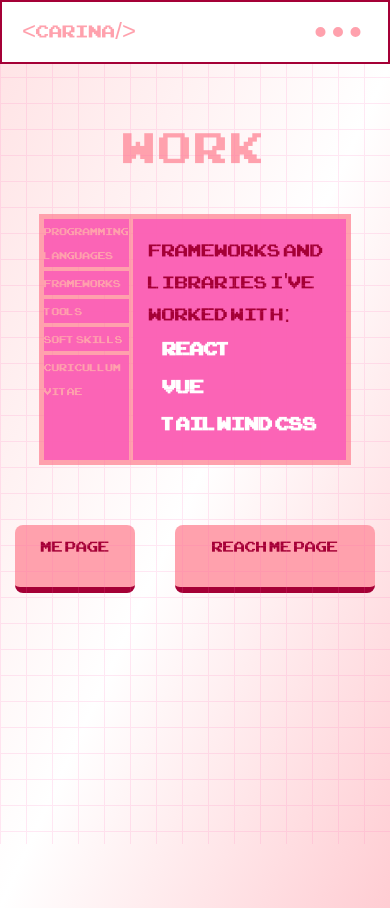
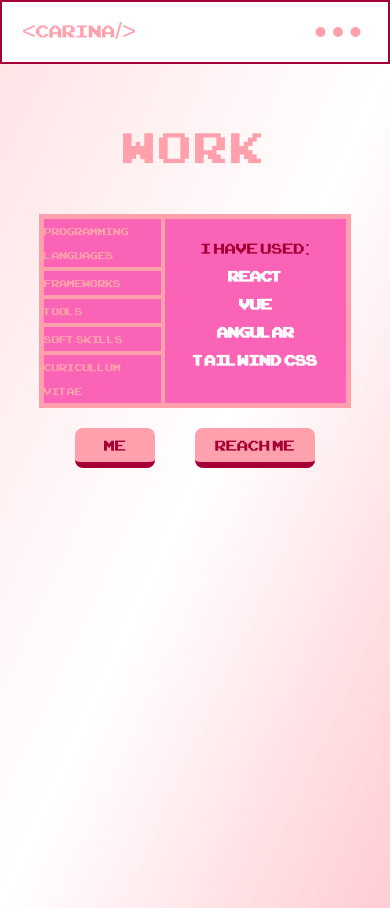
Before and after one commit to carinacostachee/portofolio, a React (Vite) app: page /work in a window 390 px wide. Both pictures are taken after a click on the element "Frameworks". Built offline with nearby package versions, Linux system fonts and the light colour scheme.

Commit message:
chore: finished fixing responsiveness to work page and cleaned the code a bit

```diff
--- a/src/components/CV.tsx
+++ b/src/components/CV.tsx
@@ -1,24 +1,26 @@
 const CV = () => {
   return (
     <div className="flex flex-col justify-center items-center gap-5">
-      <span className="font-arcade text-rose-800 text-[30px] whitespace-pre">
-        {"Here  you  can  download  my  CV"}
+      <span className="font-arcade text-rose-800 font-bold text-xl sm:text-3xl ">
+        {"More info about me"}
       </span>
       <a
         href="/curriculumvitae.pdf"
         download
         type="button"
-        className=" button w-50 h-17 bg-rose-300 rounded-lg cursor-pointer select-none
+        className=" button w-30 h-10 sm:w-50 sm:h-17 bg-rose-300 rounded-lg cursor-pointer select-none
                         active:translate-y-2
                         active:[box-shadow:0_0_0_0_#881337]
                         active:border-b-[0px]
                         transition-all duration-150
                         shadow-4xl
                         border-b-[6px] border-rose-800
-                        font-arcade text-rose-800  text-[30px]
+                        font-arcade text-rose-800  text-xl sm:text-3xl
                                                                 "
       >
-        <span className="flex justify-center items-center mt-2">My CV</span>
+        <span className="flex justify-center items-center mt-1 sm:mt-2">
+          My CV
+        </span>
       </a>
     </div>
   );
--- a/src/components/Frameworks.tsx
+++ b/src/components/Frameworks.tsx
@@ -1,13 +1,20 @@
 const Frameworks = () => {
   return (
     <div className="flex flex-col justify-center items-center">
-      <div className="text-2xl font-arcade text-rose-800">
-        Frameworks and Libraries I've worked with:
+      <div className=" text-xl sm:text-2xl font-arcade text-rose-800">
+        I have used:
       </div>
-      <ol>
-        <li className="font-arcade text-white font-bold text-[25px]">React</li>
-        <li className="font-arcade text-white font-bold text-[25px]">Vue</li>
-        <li className="font-arcade text-white font-bold text-[25px]">
+      <ol className="flex flex-col justify-center items-center">
+        <li className="font-arcade text-white font-bold text-xl sm:text-3xl">
+          React
+        </li>
+        <li className="font-arcade text-white font-bold text-xl sm:text-3xl">
+          Vue
+        </li>
+        <li className="font-arcade text-white font-bold text-xl sm:text-3xl">
+          Angular
+        </li>
+        <li className="font-arcade text-white font-bold text-xl sm:text-3xl">
           Tailwind CSS
         </li>
       </ol>
--- a/src/components/HeroSectionHome.tsx
+++ b/src/components/HeroSectionHome.tsx
@@ -1,6 +1,5 @@
 import { Link } from "react-router-dom";
 import { useState } from "react";
-import BackgroundStyle from "../components/BackgroundStyle";
 
 const HeroSectionHome = () => {
   const [showFolders, setShowFolders] = useState(false);
@@ -18,8 +17,7 @@ const HeroSectionHome = () => {
 
   return (
     <div className="min-h-screen w-full bg-gradient-to-br from-rose-100 via-white to-rose-200 overflow-hidden ">
-      <BackgroundStyle />
-      <div className="flex flex-col lg:flex-row justify-center items-center h-screen gap-10 p-4 z-12">
+      <div className="flex flex-col lg:flex-row justify-center items-center min-h-screen gap-10 p-4 z-12">
         <div className="flex flex-col items-center gap-4">
           <div className="font-inconsolata text-rose-300 font-bold text-2xl sm:4xl">
             Type 'ls' in the terminal to see secret folders!
@@ -67,7 +65,7 @@ const HeroSectionHome = () => {
         </div>
 
         {showFolders && (
-          <div className="mt-1  text-rose-300 flex flex-row sm:flex-col gap-4  justify-center items-center">
+          <div className="mt-1  text-rose-300 flex flex-row md:flex-row lg:flex-col sm:flex-col gap-4  justify-center items-center">
             <div className="flex flex-col items-center">
               <img
                 src="/photos/pinkfolder.png"
--- /dev/null
+++ b/src/components/NavButtons.tsx
@@ -0,0 +1,48 @@
+import { Link } from "react-router-dom";
+
+const NavButtons = () => {
+  return (
+    <div className="flex flex-row justify-center items-center gap-10 sm:mt-15 lg:mt-2">
+      <Link
+        to="/about"
+        download
+        type="button"
+        className=" button w-20 h-10 sm:w-30 sm:h-17 bg-rose-300 rounded-lg cursor-pointer select-none
+                        active:translate-y-2
+                        active:[box-shadow:0_0_0_0_#881337]
+                        active:border-b-[0px]
+                        transition-all duration-150
+                        shadow-4xl
+                        border-b-[6px] border-rose-800
+                        font-arcade text-rose-800  text-xl sm:text-3xl
+
+                                                                "
+      >
+        <span className="flex justify-center items-center  mt-1 sm:mt-4">
+          Me
+        </span>
+      </Link>
+      <Link
+        to="/contact"
+        download
+        type="button"
+        className=" button w-30 h-10 sm:w-50 sm:h-17 bg-rose-300 rounded-lg cursor-pointer select-none
+                        active:translate-y-2
+                        active:[box-shadow:0_0_0_0_#881337]
+                        active:border-b-[0px]
+                        transition-all duration-150
+                        shadow-4xl
+                        border-b-[6px] border-rose-800
+                        font-arcade text-rose-800  text-xl sm:text-3xl
+
+                                                                "
+      >
+        <span className="flex justify-center items-center mt-1 sm:mt-4">
+          Reach me
+        </span>
+      </Link>
+    </div>
+  );
+};
+
+export default NavButtons;
--- a/src/components/SoftSkills.tsx
+++ b/src/components/SoftSkills.tsx
@@ -1,28 +1,23 @@
-
-
 const SoftSkills = () => {
   return (
-    <div className="flex flex-col items-center gap-4">
+    <div className="flex flex-col justify-center items-center gap-4">
       <h3 className="text-2xl font-arcade text-rose-800">SKILLS I HAVE :</h3>
 
-      <ul className="grid grid-cols-[auto_1fr] gap-x-4 gap-y-2">
-        <li className="font-arcade text-white font-bold text-[30px] tracking-wider whitespace-pre">
+      <ul className="flex flex-col justify-center items-center">
+        <li className="font-arcade text-white font-bold text-xl sm:text-3xl tracking-wider whitespace-pre">
           {"Problem  Solving"}
         </li>
 
-        <li className="font-arcade text-white font-bold text-[30px] tracking-wider">
+        <li className="font-arcade text-white font-bold text-xl sm:text-3xl tracking-wider">
           Curiosity
         </li>
 
-        <li className="font-arcade text-white font-bold text-[30px] tracking-wider">
+        <li className="font-arcade text-white font-bold text-xl sm:text-3xl tracking-wider">
           Teamwork
         </li>
 
-        <li className="font-arcade text-white font-bold text-[30px] tracking-wider">
+        <li className="font-arcade text-white font-bold text-xl sm:text-3xl tracking-wider">
           Empathy
-        </li>
-        <li className="font-arcade text-white font-bold text-[30px] tracking-wider whitespace-pre">
-          {"Good  Time  Management"}
         </li>
       </ul>
     </div>
--- a/src/components/Tools.tsx
+++ b/src/components/Tools.tsx
@@ -1,18 +1,20 @@
 const Tools = () => {
   return (
     <div className="flex flex-col justify-center items-center">
-      <div className="text-2xl font-arcade text-rose-800">Tools I've used:</div>
-      <ol>
-        <li className="font-arcade text-white font-bold text-[30px] tracking-wider">
+      <div className="text-xl sm:text-2xl font-arcade text-rose-800">
+        I have used:
+      </div>
+      <ol className="flex flex-col justify-center items-center">
+        <li className="font-arcade text-white font-bold text-xl sm:text-3xl tracking-wider">
           Git
         </li>
-        <li className="font-arcade text-white font-bold text-[30px] tracking-wider">
+        <li className="font-arcade text-white font-bold text-xl sm:text-3xl tracking-wider">
           GitHub
         </li>
-        <li className="font-arcade text-white font-bold text-[30px] tracking-wider">
+        <li className="font-arcade text-white font-bold text-xl sm:text-3xl tracking-wider">
           VsCode
         </li>
-        <li className="font-arcade text-white font-bold text-[30px] tracking-wider">
+        <li className="font-arcade text-white font-bold text-xl sm:text-3xl tracking-wider">
           Vite
         </li>
       </ol>
--- a/src/pages/Work.tsx
+++ b/src/pages/Work.tsx
@@ -4,14 +4,12 @@ import Frameworks from "../components/Frameworks";
 import Tools from "../components/Tools";
 import SoftSkills from "../components/SoftSkills";
 import CV from "../components/CV";
-import { Link } from "react-router-dom";
-import BackgroundStyle from "../components/BackgroundStyle";
+import NavButtons from "../components/NavButtons";
+
 const Work = () => {
   const [activeSection, setActiveSection] = useState("");
   return (
-    <div className="bg-gradient-to-br from-rose-100 via-white to-rose-200 h-screen ">
-      <BackgroundStyle />
-
+    <div className="bg-gradient-to-br from-rose-100 via-white to-rose-200 min-h-screen ">
       <div className="flex flex-col justify-center items-center gap-5 sm:gap-20 lg:gap-10 ">
         <span className="text-[60px] font-arcade tracking-wider text-rose-300 mt-10">
           Work
@@ -70,47 +68,7 @@ const Work = () => {
             {activeSection === "cv" && <CV />}
           </div>
         </div>
-
-        <div className="flex flex-row justify-center items-center gap-10 mt-10 mb-10">
-          <Link
-            to="/about"
-            download
-            type="button"
-            className=" button w-30 h-17 bg-rose-300 rounded-lg cursor-pointer select-none
-                        active:translate-y-2
-                        active:[box-shadow:0_0_0_0_#881337]
-                        active:border-b-[0px]
-                        transition-all duration-150
-                        shadow-4xl
-                        border-b-[6px] border-rose-800
-                        font-arcade text-rose-800  text-xl sm:text-3xl
-
-                                                                "
-          >
-            <span className="flex justify-center items-center mt-2">
-              Me page
-            </span>
-          </Link>
-          <Link
-            to="/contact"
-            download
-            type="button"
-            className=" button w-50 h-17 bg-rose-300 rounded-lg cursor-pointer select-none
-                        active:translate-y-2
-                        active:[box-shadow:0_0_0_0_#881337]
-                        active:border-b-[0px]
-                        transition-all duration-150
-                        shadow-4xl
-                        border-b-[6px] border-rose-800
-                        font-arcade text-rose-800  text-xl sm:text-3xl
-
-                                                                "
-          >
-            <span className="flex justify-center items-center mt-2">
-              Reach me page
-            </span>
-          </Link>
-        </div>
+        <NavButtons />
       </div>
     </div>
   );
```
Also changed, not shown: src/components/Programming.tsx (+37 -42 lines).
